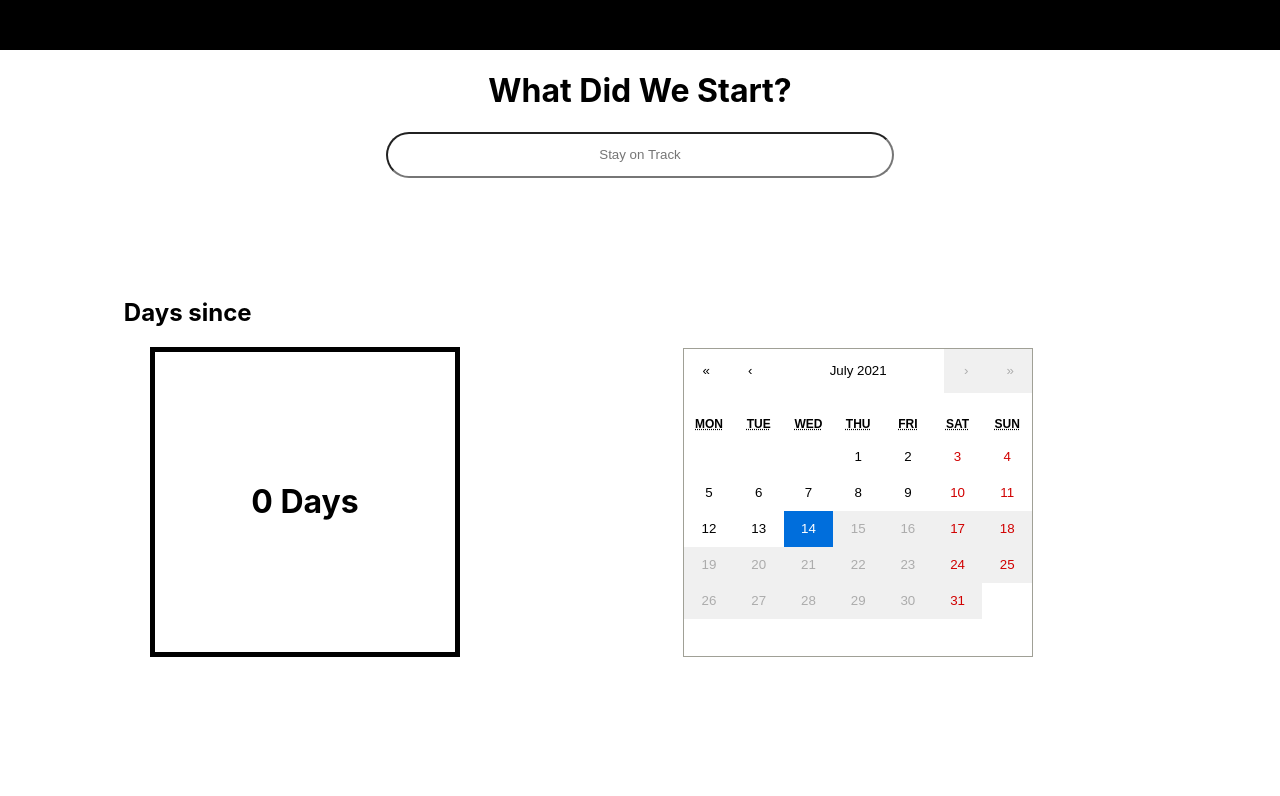
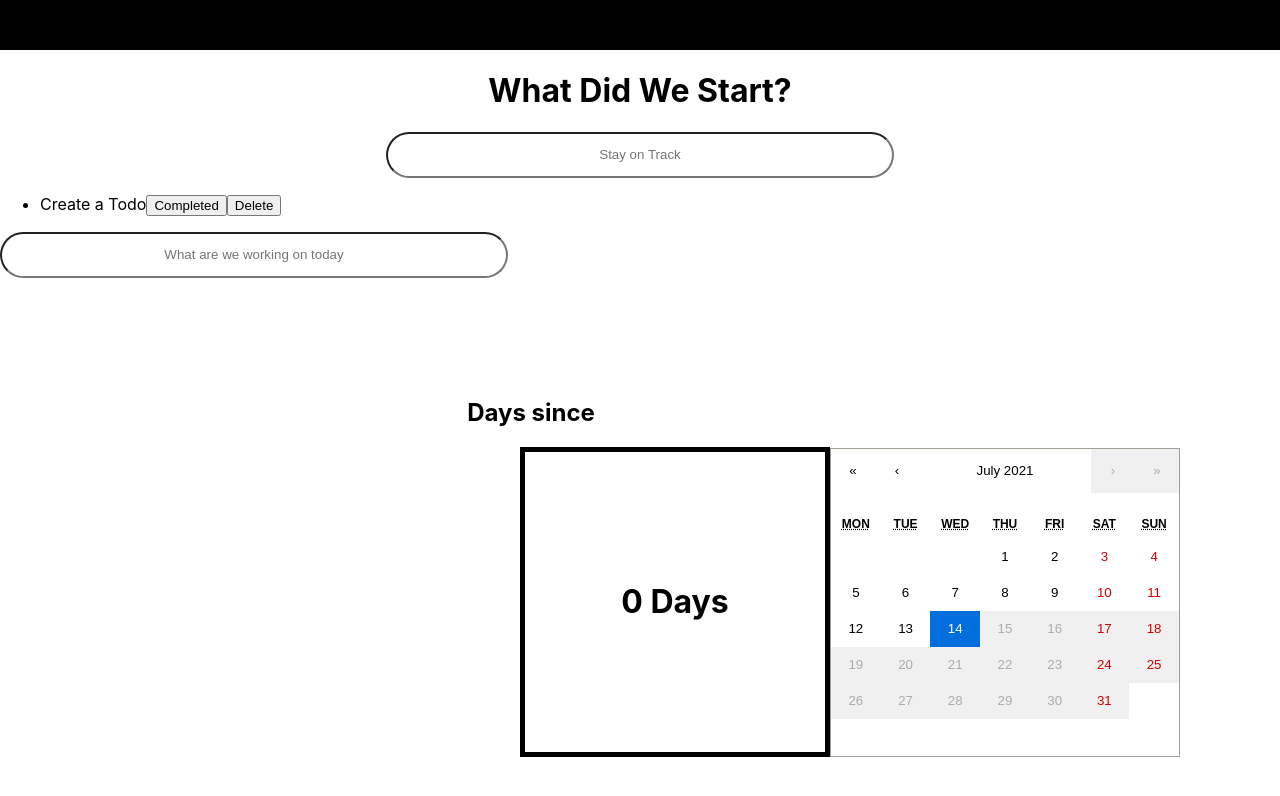
Before and after one commit to broph123/cal-since, a React (Create React App) app in the folder calendar/: page / in a window 1280 px wide. Shown: the top 796 px of the page. Built offline with nearby package versions, Linux system fonts and the light colour scheme.

Commit message:
TODO list add and delete and display are working. Still WIP

```diff
--- a/calendar/src/App.css
+++ b/calendar/src/App.css
@@ -19,9 +19,10 @@
   }
 
 
-  .content{
+  .calendar-content{
     display: flex;
-    width: 100%;
+    /* width: 50%; */
+    float: right;
   }
 
   .column{
--- a/calendar/src/App.js
+++ b/calendar/src/App.js
@@ -1,6 +1,9 @@
 import React, {useState, useEffect} from 'react';
 import Calendar from 'react-calendar'
 import SinceCal from './components/sinceCal';
+import ToDo from './components/ToDo';
+
+
 import { useLocalStorage } from './hooks/useLocalStorage';
 
 
@@ -49,7 +52,7 @@ const onInputChange = (e) => {
       setDateCounter(dateCounter+1)
 
 
-    },86400000)
+    },600000)
     return ()=>clearInterval(timer)
   })
 
@@ -62,10 +65,10 @@ const onInputChange = (e) => {
          <h1>What Did We Start?</h1>
         <input type="text" placeholder="Stay on Track" value={inputValue} onChange={onInputChange}></input>
        </form>
+     </div>
+     <ToDo/>
 
-
-     </div>
-     <div className="content">
+     <div className="calendar-content">
        <div className="column">
          <SinceCal dayConvert={dateCounter} title={since}/>
        </div>
--- a/calendar/src/components/toDo.js
+++ b/calendar/src/components/toDo.js
@@ -1,15 +1,65 @@
 import React, {useState} from 'react'
 import { useLocalStorage } from '../hooks/useLocalStorage'
 
-function toDo() {
+function ToDo() {
     const [item,setItem] = useState("")
-    const itemList, setItemList = useLocalStorage([])
+    const [itemList, setItemList] = useState([{task:"Create a Todo", completed:false, id:1}])
+
+    const handleChange = (e) =>{
+        setItem(e.target.value)
+
+    }
+    const addItem = (e) =>{
+        e.preventDefault()
+        setItem("")
+           const newItem = {
+                task: item,
+                completed: false,
+                id: Math.floor(Math.random()*100000)
+           }
+           setItemList([...itemList,newItem])
+    }
+
+    const deleteItem = (e,id) =>{
+        e.preventDefault()
+        setItemList(itemList.filter(item => item.id !== id))
+    }
+
+  const editTask = (e,id) =>{
+        e.preventDefault()
+        const element = itemList.findIndex((elem)=>elem.id === id)
+        const newItemList = [...itemList]
+        newItemList[element] = {
+            ...newItemList[element],
+            completed:true,
+        }
+        setItemList(newItemList)
+        }
+
+
+
 
     return (
         <div>
+           <ul>{itemList.map(item =>
+           <li key={item.id}>{item.task}
+           <button>Completed</button>
+           <button onClick={(e)=>deleteItem(e,item.id)}>Delete</button>
+
+
+           </li>)}
+           </ul>
+
+
+
+            <form onSubmit={addItem}>
+            <input type="text" placeholder="What are we working on today" value={item} onChange={handleChange} />
+            </form>
+
+
 
         </div>
     )
 }
 
-export default toDo
+export default ToDo
```
